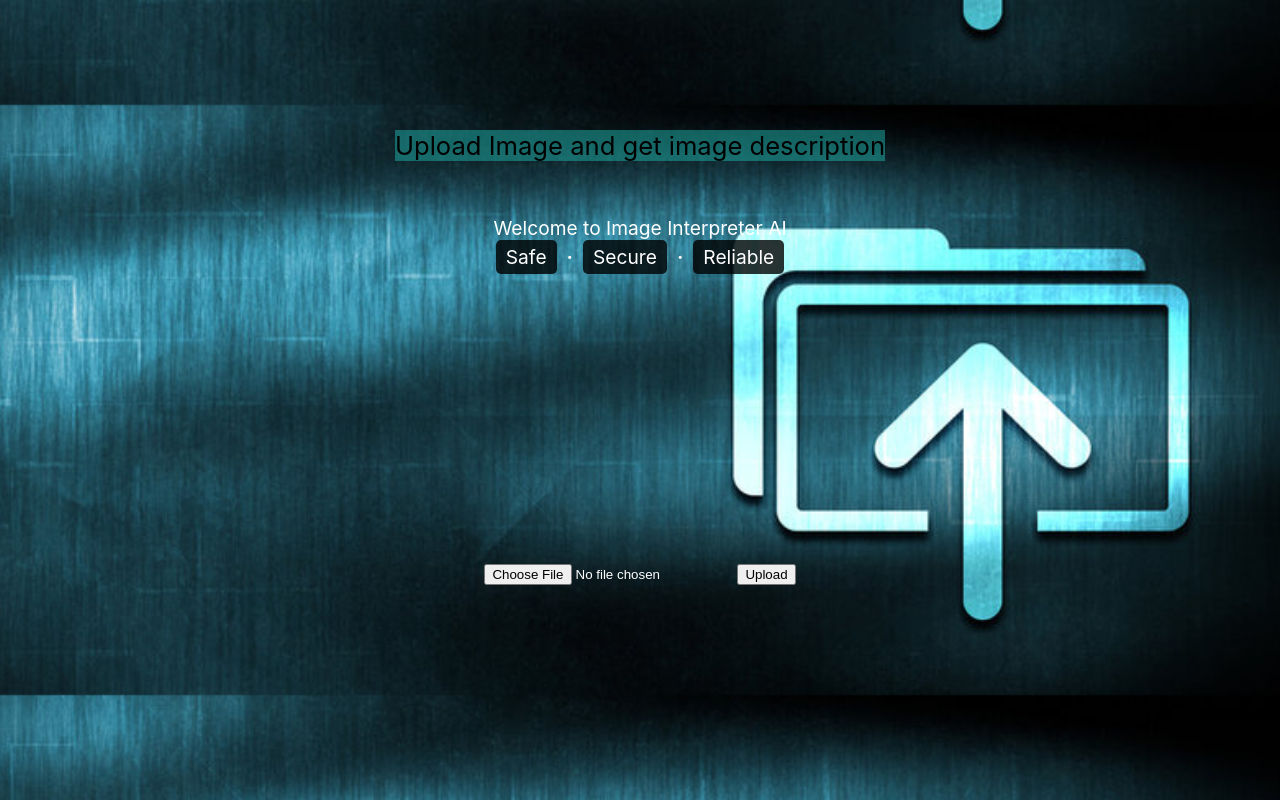
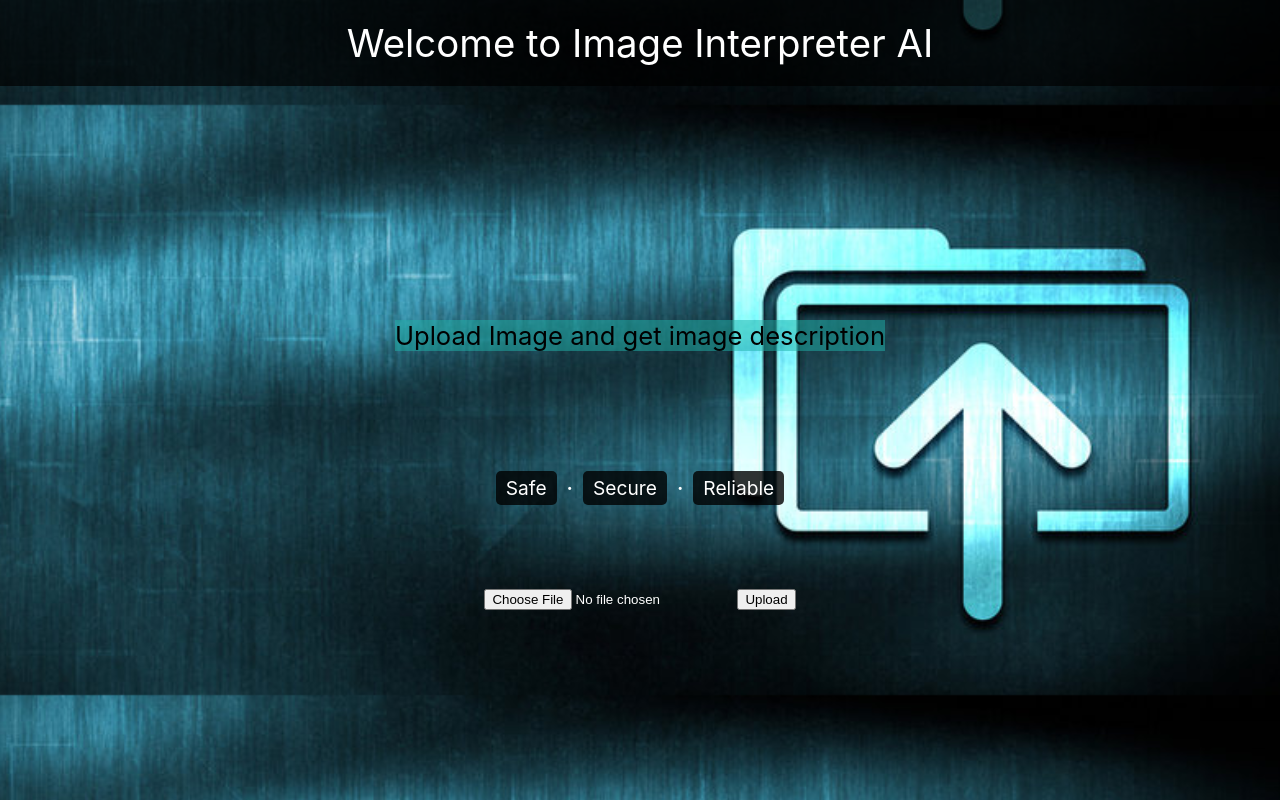
Before and after one commit to D3V1L1805/IES-frontend, a React (Create React App) app: page / in a window 1280 px wide. Built offline with nearby package versions, Linux system fonts and the light colour scheme.

Commit message:
updated css

```diff
--- a/src/ImageUpload.css
+++ b/src/ImageUpload.css
@@ -39,7 +39,7 @@ html {
 
 .description-box {
     margin-top: 30px;
-    position: static;
+    position: relative;
     bottom: auto;
     left: 50%;
     /* transform: translate(-50%, 0); */
@@ -74,7 +74,7 @@ html {
 
 /* SubHeader styling */
 .SubHeader {
-    position:fixed;
+    position:relative;
     color: black;
     top : 15vh;
     text-align: center; /* Center align text */
@@ -86,7 +86,7 @@ html {
 /* SH styling */
 .SH {
     background-color: transparent;
-    position : fixed;
+    position : relative;
     top: 30vh;
     font-size: 1.5vw;
 }
--- a/src/ImageUpload.js
+++ b/src/ImageUpload.js
@@ -28,9 +28,9 @@ const ImageUpload = () => {
 
     return (
         <div className="upload-container">
-            {/* <div className='Header'> */}
+            <div className='Header'>
                 Welcome to Image Interpreter AI
-            {/* </div> */}
+            </div>
             <div className='SubHeader'>
                 Upload Image and get image description
             </div>
```
